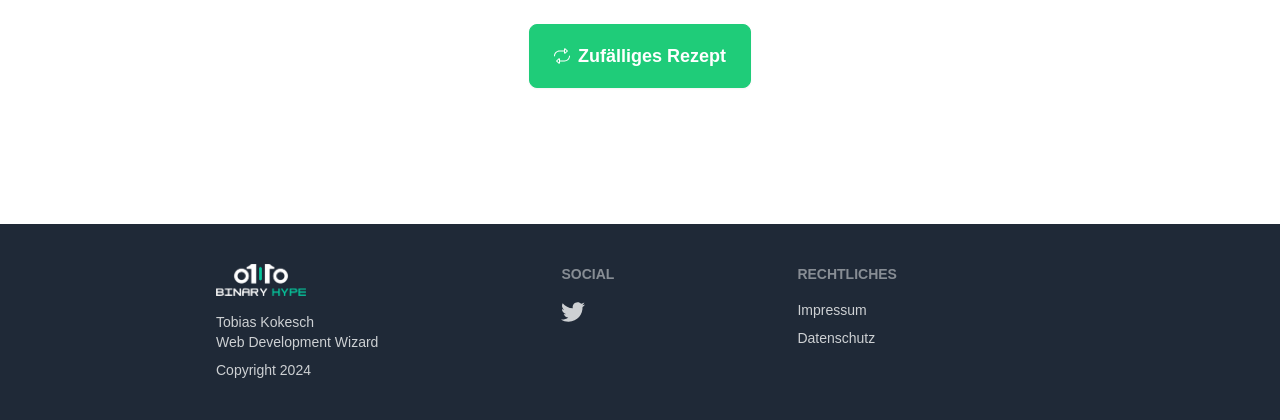
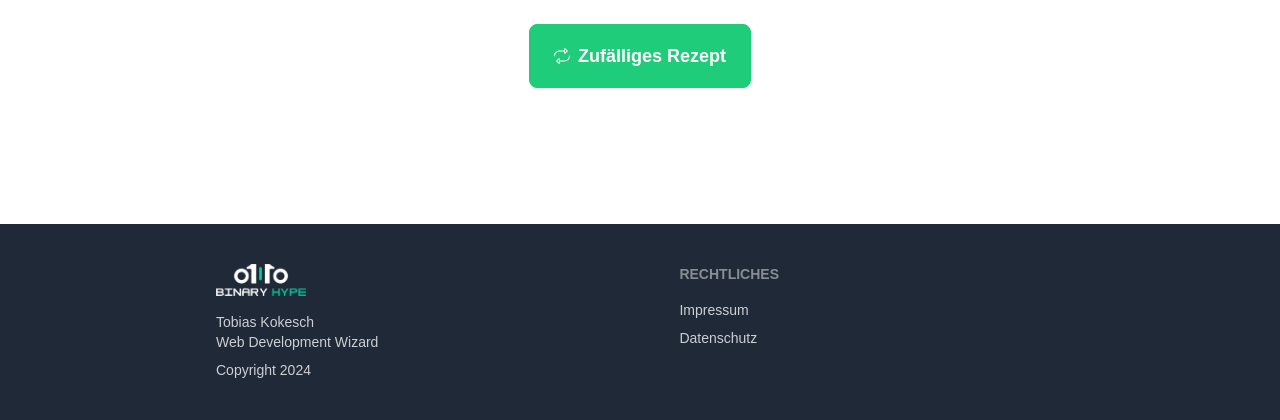
Before and after one commit to Binary-Hype/recipe-roulette, a Laravel app: page / in a window 1280 px wide. Shown: the part 1232-1652 px from the top of the page. Run offline with Laravel 12, Linux system fonts and the light colour scheme; style sheets or scripts are compiled from the project's sources; some libraries are stand-ins or nearby versions.

Commit message:
🚧 remove social in footer

```diff
--- a/resources/views/layouts/app.blade.php
+++ b/resources/views/layouts/app.blade.php
@@ -39,18 +39,6 @@
                     <p>Copyright 2024</p>
                 </aside>
                 <nav>
-                    <h6 class="footer-title">Social</h6>
-                    <div class="grid grid-flow-col gap-4">
-                        <a>
-                            <svg xmlns="http://www.w3.org/2000/svg" width="24" height="24" viewBox="0 0 24 24"
-                                 class="fill-current">
-                                <path
-                                    d="M24 4.557c-.883.392-1.832.656-2.828.775 1.017-.609 1.798-1.574 2.165-2.724-.951.564-2.005.974-3.127 1.195-.897-.957-2.178-1.555-3.594-1.555-3.179 0-5.515 2.966-4.797 6.045-4.091-.205-7.719-2.165-10.148-5.144-1.29 2.213-.669 5.108 1.523 6.574-.806-.026-1.566-.247-2.229-.616-.054 2.281 1.581 4.415 3.949 4.89-.693.188-1.452.232-2.224.084.626 1.956 2.444 3.379 4.6 3.419-2.07 1.623-4.678 2.348-7.29 2.04 2.179 1.397 4.768 2.212 7.548 2.212 9.142 0 14.307-7.721 13.995-14.646.962-.695 1.797-1.562 2.457-2.549z"></path>
-                            </svg>
-                        </a>
-                    </div>
-                </nav>
-                <nav>
                     <h6 class="footer-title">Rechtliches</h6>
                     <a href="/impressum" class="link link-hover">Impressum</a>
                     <a href="/datenschutz" class="link link-hover">Datenschutz</a>
```
